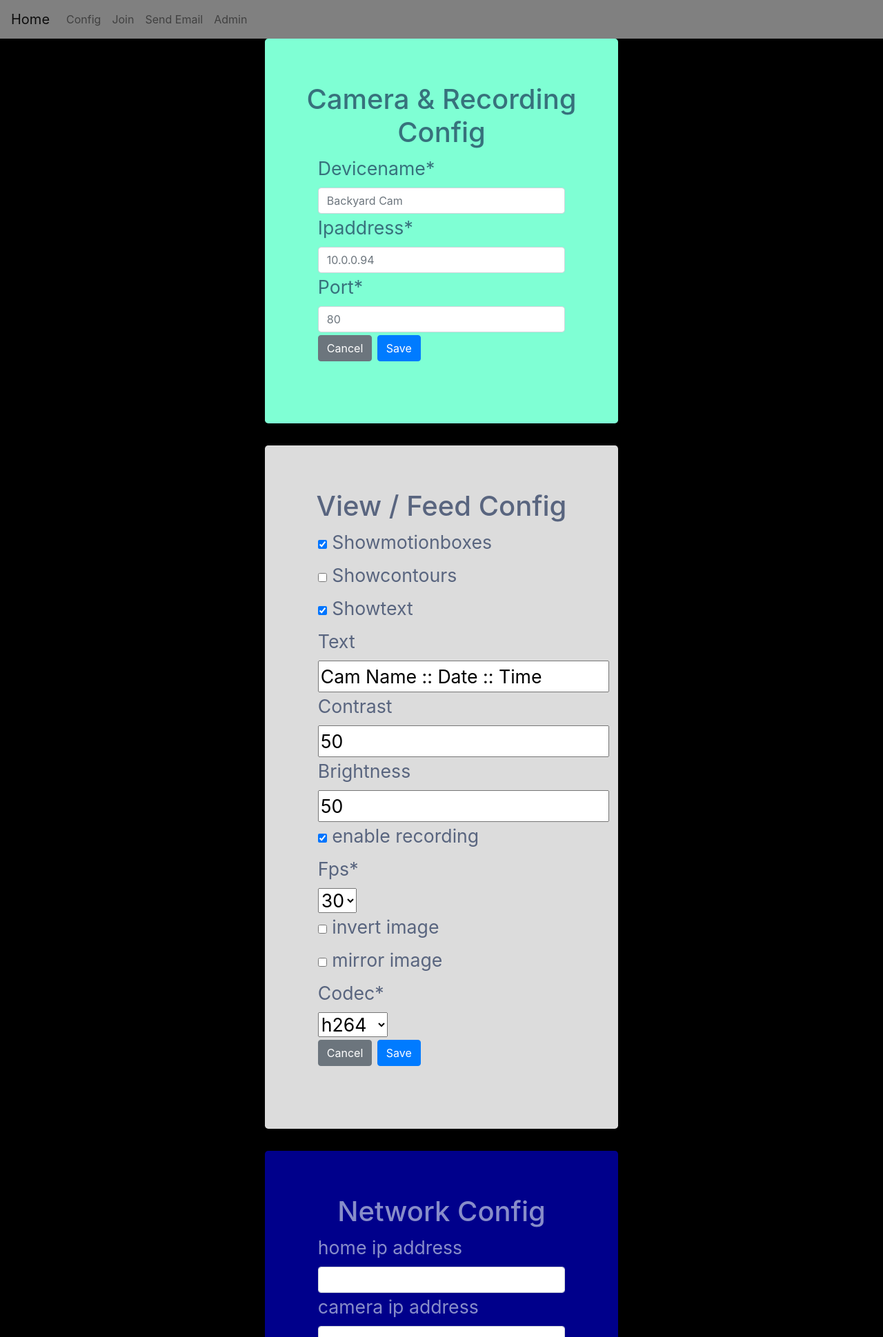
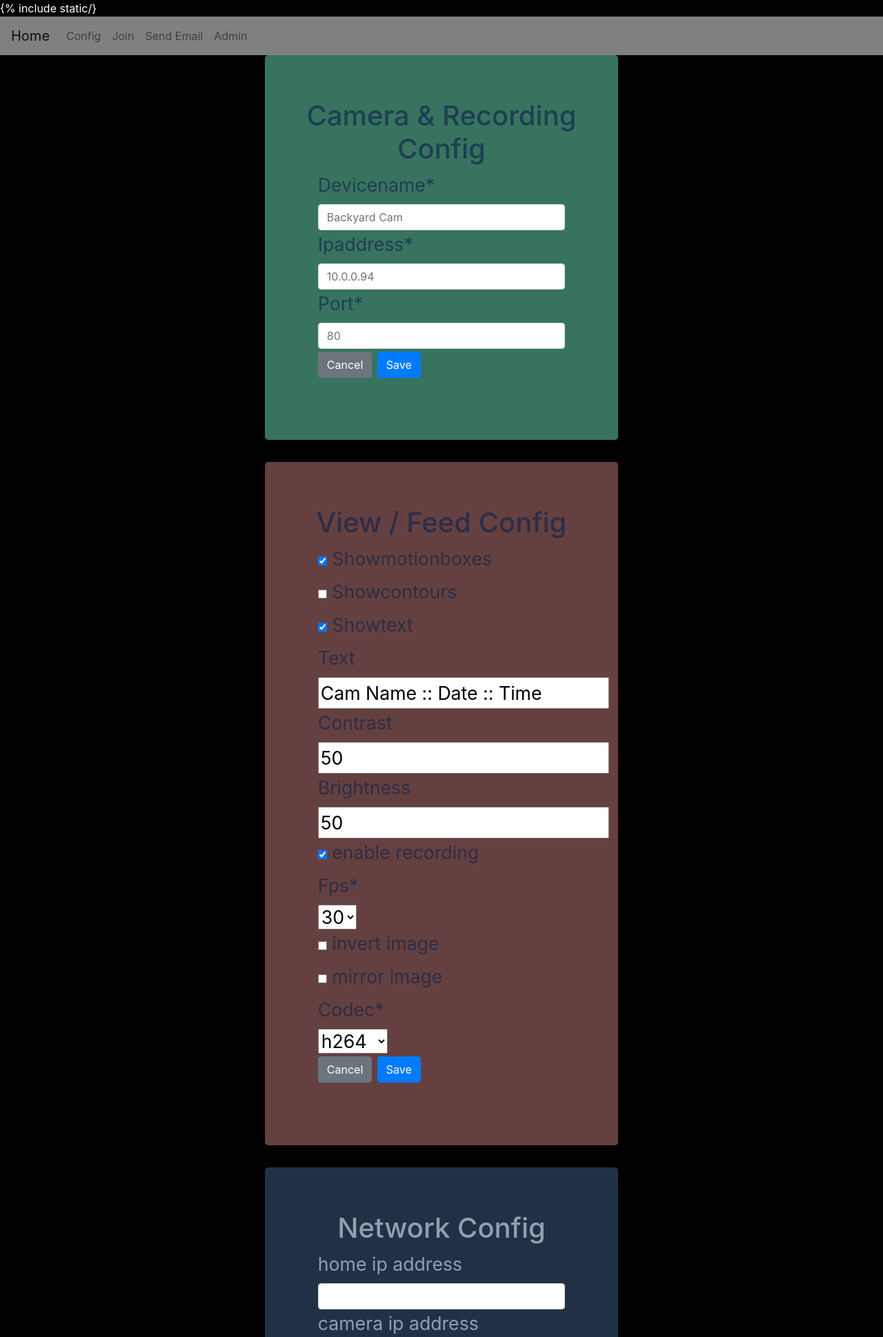
Before and after one commit to ChicoState/open-source-security-camera, a Django app: page /config/ in a window 1280 px wide. Shown: the top 1939 px of the page at 69% size. Run offline with Django 3.2, Linux system fonts and the light colour scheme; the visitor is signed in with stand-in values (Sample User, id 1); data comes from the database, SQL or seed files in the repository; data that the repository does not hold is empty; some libraries are stand-ins or nearby versions.

Commit message:
moved styling from setting html page to settings.css in static/userconfig

```diff
--- /dev/null
+++ b/osCam/static/userconfig/settings.css
@@ -0,0 +1,49 @@
+#cameraSettings {
+  color: rgba(15, 34, 75, 0.644);
+  background: rgb(56, 115, 95);
+  margin-left: 30%; margin-right: 30%
+}
+
+#cameraFormField{
+  margin-left: 10%;
+  margin-right: 10%; font-size: 20pt;
+}
+
+#viewSettings {
+  color: rgba(15, 34, 75, 0.644);
+  background: rgb(101, 64, 64);
+  margin-left: 30%;
+  margin-right: 30%;
+}
+
+#viewFormField {
+  margin-left: 10%;
+  margin-right: 10%;
+  font-size: 20pt;
+}
+
+#networkSettings {
+  color: rgba(211, 219, 236, 0.644);
+  background: rgb(33, 49, 69);
+  margin-left: 30%;
+  margin-right: 30%;
+}
+
+#networkFormField {
+  margin-left: 10%;
+  margin-right: 10%;
+  font-size: 20pt;
+}
+
+#storageSettings {
+  color: rgba(211, 219, 236, 0.644);
+  background: rgb(33, 33, 72);
+  margin-left: 30%;
+  margin-right: 30%;
+}
+
+#storageFormField {
+  margin-left: 10%;
+  margin-right: 10%;
+  font-size: 20pt;
+}
--- a/osCam/templates/user/add_config.html
+++ b/osCam/templates/user/add_config.html
@@ -3,17 +3,18 @@
         <meta charset="utf-8">
         <title>Add Camera Configuration</title>
         {% load static %}
+        {% include static/}
         {% include "core/bootstrap.html" %}
         <link rel="stylesheet" href="{% static 'core/dash.css' %}">
+        <link rel="stylesheet" href="{% static 'userconfig/settings.css' %}">
         {% load crispy_forms_field %}
         {% load crispy_forms_tags %}
     </head>
         <body>
             {% include "core/navigation.html" %}
-            <div class="Jumbotron"
-                style="color: rgba(15, 34, 75, 0.644); background: aquamarine; margin-left: 30%; margin-right: 30%">
+            <div class="Jumbotron" id="cameraSettings">
                 <h1 class="text-center">Camera & Recording Config</h1>
-                <div class='crispy_forms_field' style="margin-left: 10%; margin-right: 10%; font-size: 20pt;">
+                <div class='crispy_forms_field' id="cameraFormField">
                     <form method="POST" enctype="multipart/form-data">
                         {% csrf_token %}
                         {{ camera_form_data | crispy}}
@@ -23,10 +24,9 @@
                 </div>
             </div>
 
-            <div class="Jumbotron"
-                style="color: rgba(15, 34, 75, 0.644); background: gainsboro; margin-left: 30%; margin-right: 30%">
+            <div class="Jumbotron" id="viewSettings">
             <h1 class="text-center">View / Feed Config</h1>
-                <div class='crispy_forms_field' style="margin-left: 10%; margin-right: 10%; font-size: 20pt;">
+                <div class='crispy_forms_field' id="viewFormField">
                     <form method="POST" enctype="multipart/form-data">
                         {% csrf_token %}
                         {{ view_form_data | crispy}}
@@ -36,10 +36,9 @@
                 </div>
             </div>
 
-            <div class="Jumbotron"
-                style="color: rgba(211, 219, 236, 0.644); background: darkblue; margin-left: 30%; margin-right: 30%">
+            <div class="Jumbotron" id="networkSettings">
             <h1 class="text-center color: rgb(255, 255, 255)">Network Config</h1>
-                <div class='crispy_forms_field' style="margin-left: 10%; margin-right: 10%; font-size: 20pt;">
+                <div class='crispy_forms_field' id="networkFormField">
                     <form method="POST" enctype="multipart/form-data">
                         {% csrf_token %}
                         {{ network_form_data | crispy}}
@@ -49,10 +48,9 @@
                 </div>
             </div>
 
-            <div class="Jumbotron"
-                style="color: rgba(211, 219, 236, 0.644); background: darkblue; margin-left: 30%; margin-right: 30%">
+            <div class="Jumbotron" id="storageSettings">
             <h1 class="text-center color: rgb(255, 255, 255)">Storage Config</h1>
-                <div class='crispy_forms_field' style="margin-left: 10%; margin-right: 10%; font-size: 20pt;">
+                <div class='crispy_forms_field' id="storageFormField">
                     <form method="POST" enctype="multipart/form-data">
                         {% csrf_token %}
                         {{ storage_form_data | crispy}}
@@ -62,6 +60,4 @@
                 </div>
             </div>
         </body>
-
-
 </html>
```
